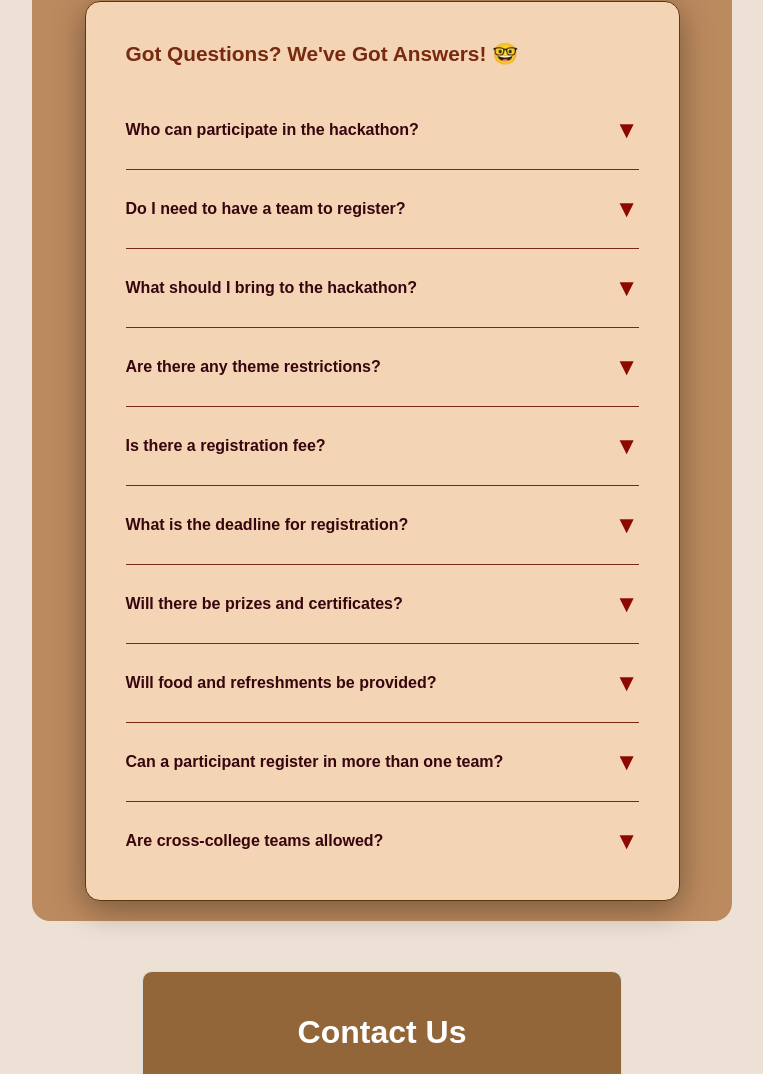
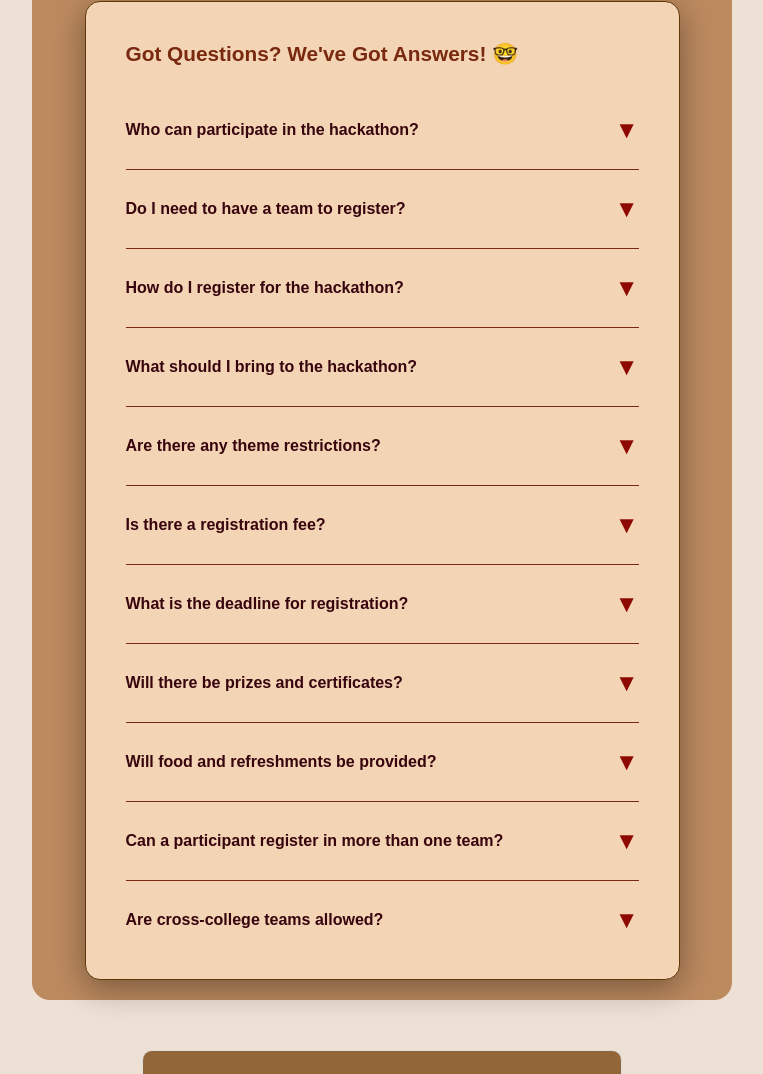
Before and after one commit to Lohith-Varma/Hack-with-Vizag-3.0, a plain HTML site: page frontend/index.html in a window 1280 px wide. Shown: the part 3449-4523 px from the top of the page, without its empty margins (258-1021 px from the left). Drawn offline with Linux system fonts and the light colour scheme.

Commit message:
Added FAQ 3

```diff
--- a/frontend/index.html
+++ b/frontend/index.html
@@ -363,6 +363,16 @@ Prizes
 
                 <div class="faq-item">
                     <button class="faq-question">
+                        <span>How do I register for the hackathon?</span>
+                        <span class="faq-toggle">▼</span>
+                    </button>
+                    <div class="faq-answer">
+                        <p>You can register by filling out the registration form on this website before the deadline.</p>
+                    </div>
+                </div>
+
+                <div class="faq-item">
+                    <button class="faq-question">
                         <span>What should I bring to the hackathon?</span>
                         <span class="faq-toggle">▼</span>
                     </button>
```
